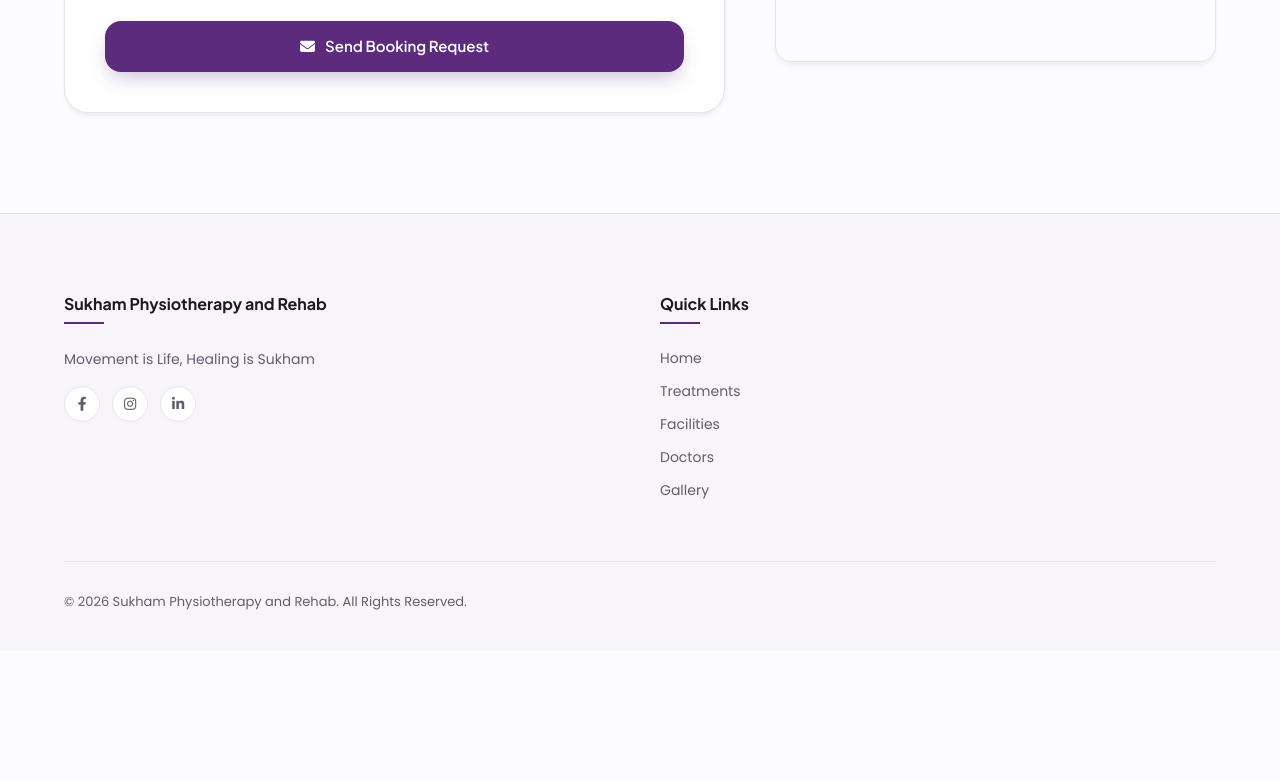
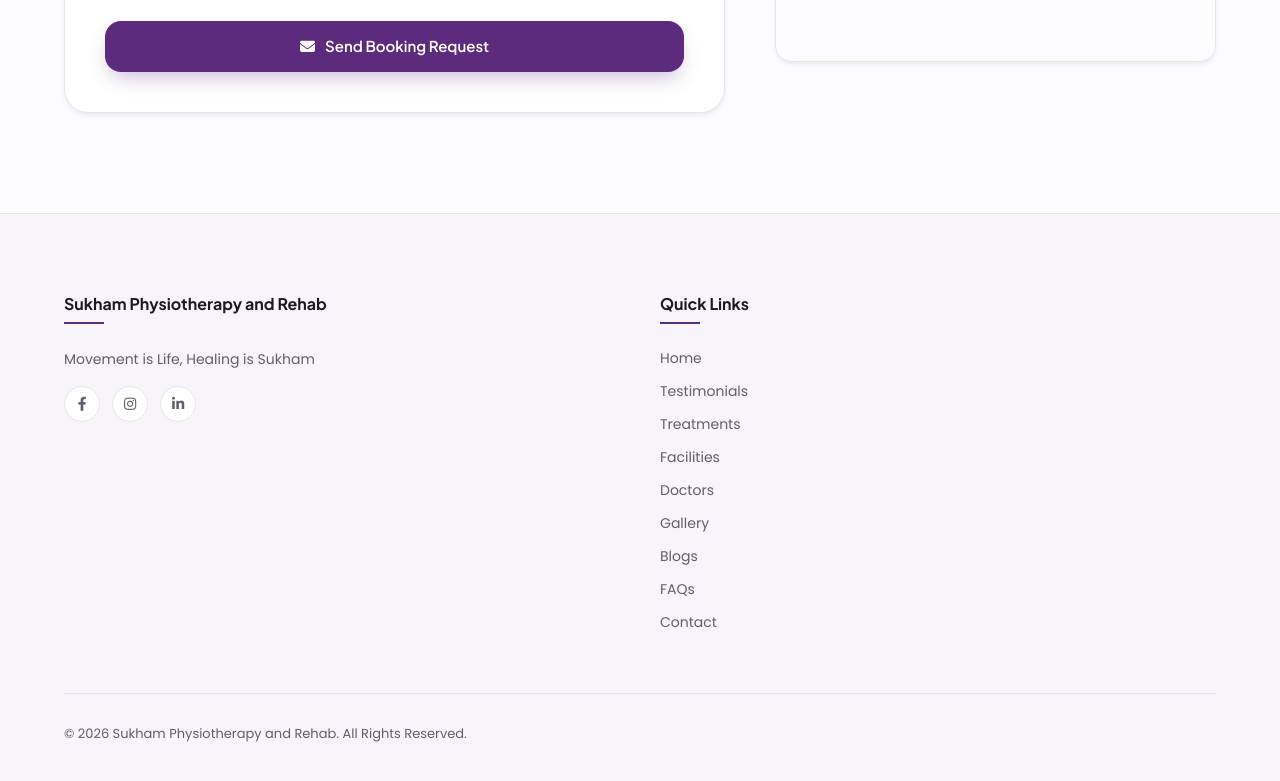
Before and after one commit to sukhamphysio/sukham-physiotherapy-website, a website: page index.html in a window 1280 px wide. Shown: the part 8456-9237 px from the top of the page. Before the commit the page ends 9107 px from the top, so only its background shows below. Drawn offline with Linux system fonts and the light colour scheme; grey boxes are pictures that could not be loaded.

Commit message:
Add files via upload

```diff
--- a/index.html
+++ b/index.html
@@ -454,10 +454,14 @@
           <h4>Quick Links</h4>
           <div class="footer-links">
             <a href="#home" class="footer-link">Home</a>
+            <a href="#testimonies" class="footer-link">Testimonials</a>
             <a href="#services" class="footer-link">Treatments</a>
             <a href="#facilities" class="footer-link">Facilities</a>
             <a href="#doctors" class="footer-link">Doctors</a>
             <a href="#gallery" class="footer-link">Gallery</a>
+            <a href="#blogs" class="footer-link">Blogs</a>
+            <a href="#faqs" class="footer-link">FAQs</a>
+            <a href="#contact" class="footer-link">Contact</a>
           </div>
         </div>
       </div>
```
